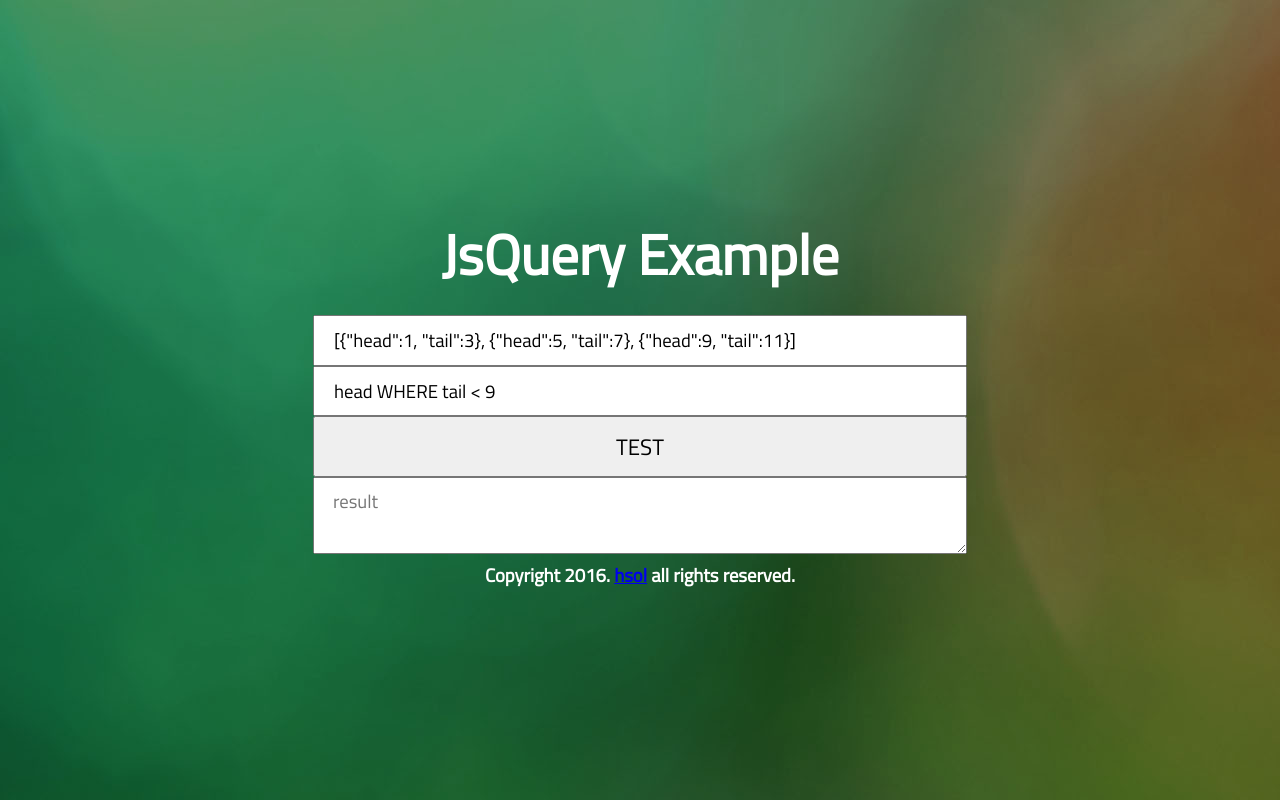
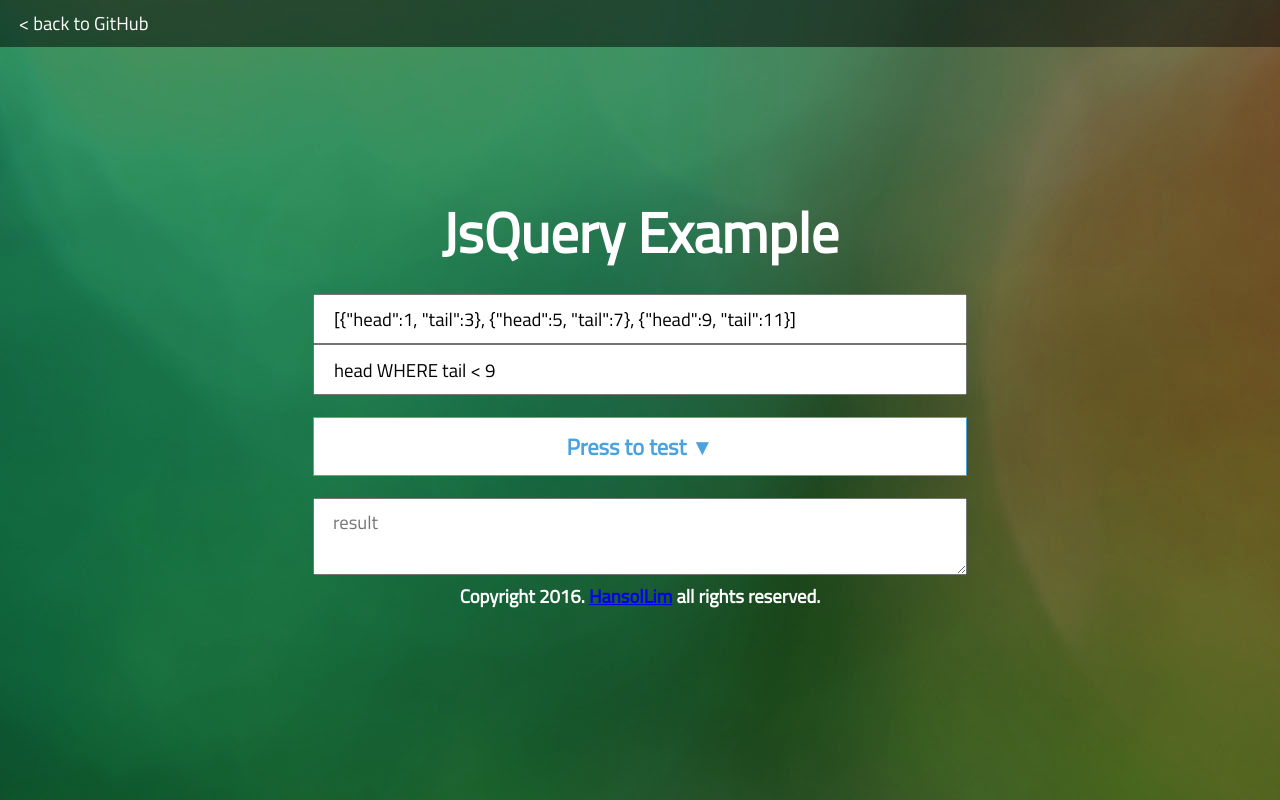
Before and after one commit to hsol/JsQuery.js, a plain HTML site: page example.html in a window 1280 px wide. Drawn offline with Linux system fonts and the light colour scheme.

Commit message:
make example page more beauty
make example page more beauty

```diff
--- a/example.html
+++ b/example.html
@@ -35,9 +35,23 @@
             padding: 0.5em 1em 0.5em 1em;
         }
 
-        input[type=button] {
-            font-size: 1.2em;
-            padding: 0.5em 1em 0.5em 1em;
+        .head_holder{
+            width:100%;
+            position:fixed;
+            top:0;
+            left:0;
+            text-align:left;
+            padding:0.5em 1em 0.5em 1em;
+
+            background-color:#0F0F0F;
+            background-color:rgba(0,0,0,0.5);
+            color:#FFF;
+        }
+        .head_holder a{color:#FFF; text-decoration: none;}
+
+        .panel{
+            padding-left:0.5em;
+            padding-right:0.5em;
         }
 
         .pre_data {
@@ -46,17 +60,30 @@
             margin: 0 auto;
         }
 
-        .pre_data .layout_left {
+        .pre_data .pre_input {
             width: 100%;
         }
 
-        .pre_data .layout_left input {
+        .pre_data .pre_input input {
             width: 100%;
             display: block;
         }
 
-        .pre_data .layout_right {
+        .pre_data .input_button {
             width: 100%;
+            font-size: 1.2em;
+            padding: 0.5em 1em 0.5em 1em;
+            margin-top:1em;
+            margin-bottom:1em;
+            background-color:#FFF;
+            box-shadow:none;
+            border:1px solid #4aa3df;
+            color:#4aa3df;
+            font-weight:bold;
+        }
+
+        .pre_data .input_button:hover{
+            cursor:pointer;
         }
 
         textarea {
@@ -67,18 +94,19 @@
     </style>
 </head>
 <body>
+<div class="head_holder"><a href="https://github.com/hsol/JsQuery.js">< back to GitHub</a></div>
 <div class="panel">
     <h1>JsQuery Example</h1>
     <div class="pre_data">
-        <div class="layout_left">
+        <div class="pre_input">
             <input id="jsonObject" type="text" placeholder="JSON Object"
                    value='[{"head":1, "tail":3}, {"head":5, "tail":7}, {"head":9, "tail":11}]'>
             <input id="query" type="text" placeholder="Your query" value="head WHERE tail < 9">
         </div>
-        <input class="layout_right" type="button" onclick="jsQuery()" value="TEST">
+        <input class="input_button" type="button" onclick="jsQuery()" value="Press to test ▼">
     </div>
     <textarea id="result" placeholder="result" readonly></textarea>
-    <h2>Copyright 2016. <a href="https://github.com/hsol">hsol</a> all rights reserved.</h2>
+    <h2>Copyright 2016. <a href="https://github.com/hsol">HansolLim</a> all rights reserved.</h2>
 </div>
 <script>
     window.onload = function(event) {
```
